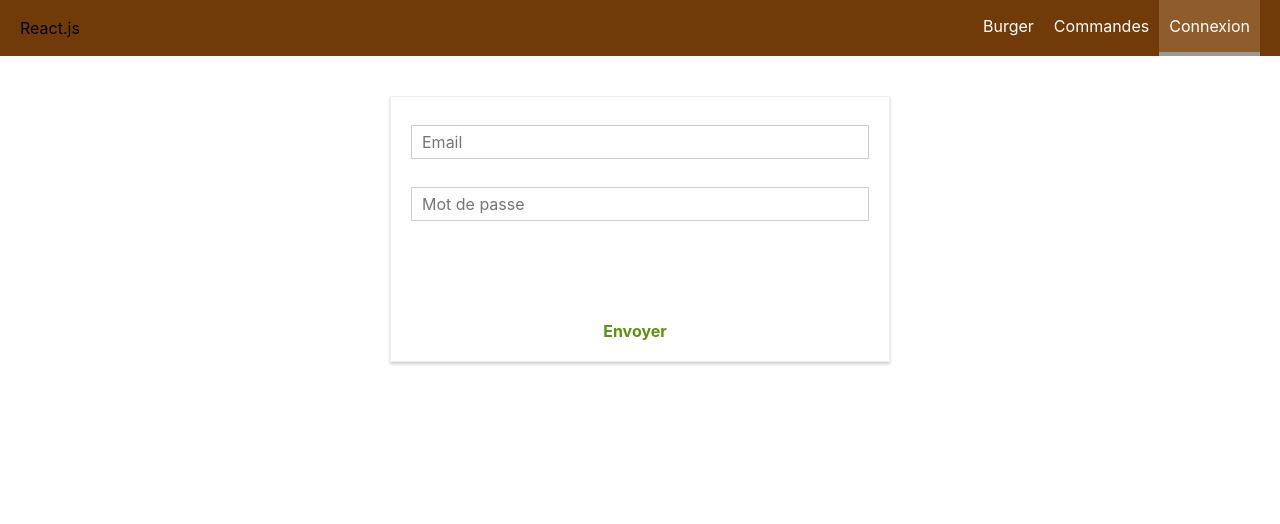
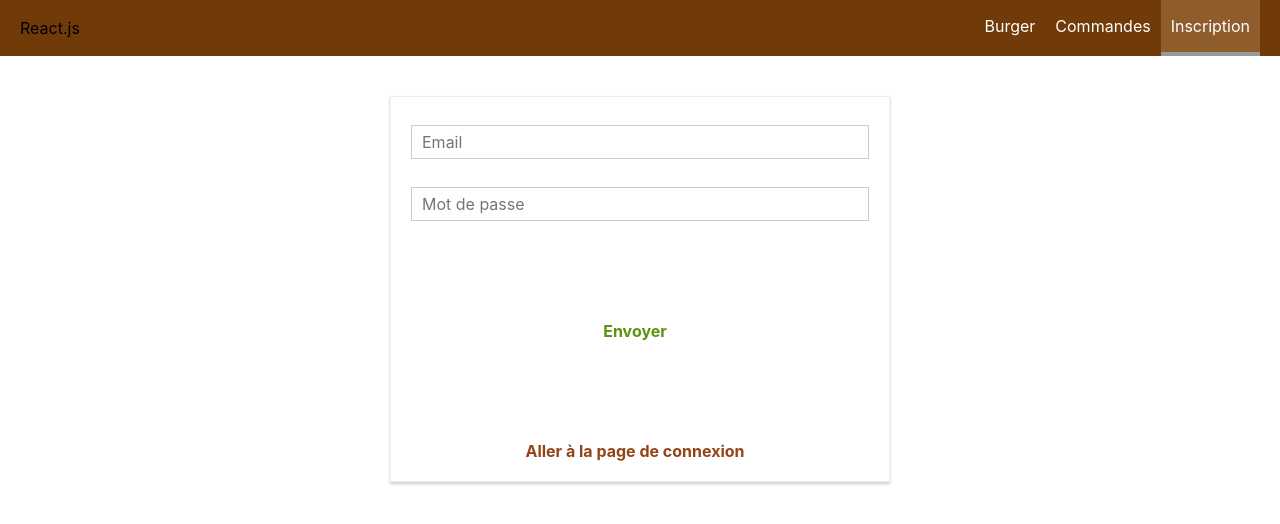
Before and after one commit to AngelLando/react-demo-app, a React (Create React App) app: page /auth in a window 1280 px wide. Shown: the top 524 px of the page. Built offline with nearby package versions, Linux system fonts and the light colour scheme.

Commit message:
Added sign-in

```diff
--- a/src/components/Navigation/NavigationItems/NavigationItems.js
+++ b/src/components/Navigation/NavigationItems/NavigationItems.js
@@ -7,7 +7,7 @@
     <ul className={classes.NavigationItems}>
         <NavigationItem link="/">Burger</NavigationItem>
         <NavigationItem link="/orders" >Commandes</NavigationItem>
-        <NavigationItem link="/auth" >Connexion</NavigationItem>
+        <NavigationItem link="/auth" >Inscription</NavigationItem>
     </ul>
 );
 
--- a/src/containers/Auth/Auth.js
+++ b/src/containers/Auth/Auth.js
@@ -34,8 +34,9 @@
                 },
                 valid: false,
                 touched: false
-            },
-        }
+            }
+        },
+        isSignUp: true
     }
 
     checkValidity(value, rules) {
@@ -63,8 +64,16 @@
 
     submitHandler = (event) => {
         event.preventDefault();
-        this.props.onAuth(this.state.controls.email.value, this.state.controls.password.value);
+        this.props.onAuth(this.state.controls.email.value, this.state.controls.password.value, this.state.isSignUp);
     };
+
+    switchAuthModeHandler = () => {
+        this.setState(prevState => {
+            return {
+                isSignUp: !prevState.isSignUp
+            };
+        });
+    }
 
     render() {
         const formElementsArray = [];
@@ -94,6 +103,10 @@
                     {form}
                     <Button btnType="Success">Envoyer</Button>
                 </form>
+                <Button
+                    clicked={this.switchAuthModeHandler}
+                    btnType="Danger">Aller à la page {this.state.isSignUp ? 'de connexion' : 'd\'inscription'}
+                </Button>
             </div>
         );
     }
@@ -101,7 +114,7 @@
 
 const mapDispatchToProps = dispatch => {
     return {
-        onAuth: (email, password) => dispatch(actions.auth(email, password))
+        onAuth: (email, password, isSignUp) => dispatch(actions.auth(email, password, isSignUp))
     };
 };
 
--- a/src/store/auth.js
+++ b/src/store/auth.js
@@ -22,15 +22,19 @@
     };
 };
 
-export const auth = (email, password) => {
+export const auth = (email, password, isSignUp) => {
     return dispatch => {
         dispatch(authStart());
         const authData = {
             email: email,
             password: password,
             returnSecureToken: true
+        };
+        let url = 'https://identitytoolkit.googleapis.com/v1/accounts:signUp?key=AIzaSyCrtpTQ9zvM5ZzgQSZp-uGO5PEw1qL5ATg';
+        if(!isSignUp) {
+            url = 'https://identitytoolkit.googleapis.com/v1/accounts:signInWithPassword?key=AIzaSyCrtpTQ9zvM5ZzgQSZp-uGO5PEw1qL5ATg';
         }
-        axios.post('https://identitytoolkit.googleapis.com/v1/accounts:signUp?key=AIzaSyCrtpTQ9zvM5ZzgQSZp-uGO5PEw1qL5ATg', authData)
+        axios.post(url, authData)
             .then(res => {
                 console.log(res);
                 dispatch(authSuccess(res.data));
```
